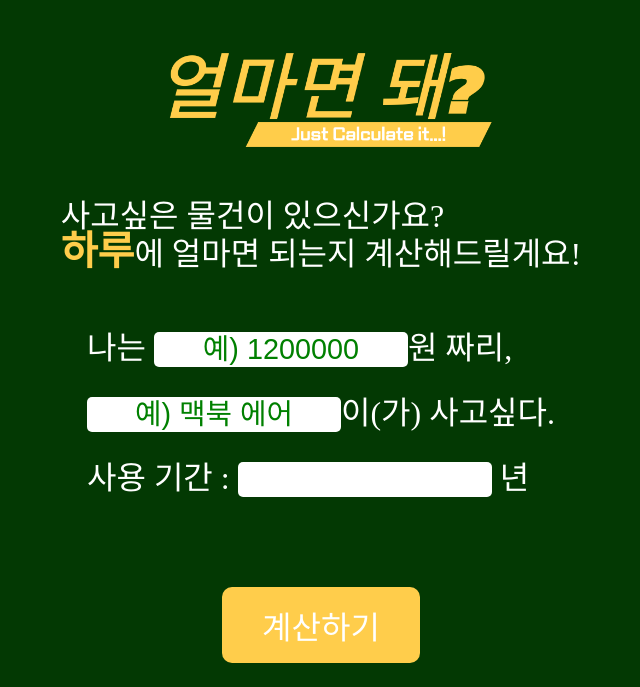
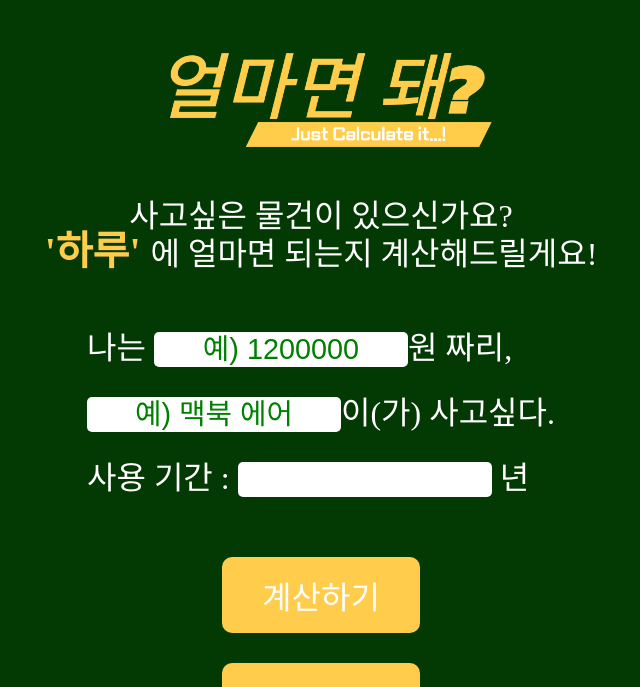
Before and after one commit to dyFlower/HowMuchForDay, a plain HTML site: page index.html in a window 1280 px wide. Shown: the top 687 px of the page, without its empty margins (319-959 px from the left). Drawn offline with Linux system fonts and the light colour scheme.

Commit message:
refactor : 버튼hover,margin 자잘한 스타일 수정

```diff
--- a/index.html
+++ b/index.html
@@ -18,7 +18,7 @@
         </h1>
         <!-- 타이틀 -->
         <!-- 가격과 물건 입력 -->
-        <p class="txt-intro">사고싶은 물건이 있으신가요? <br><strong>하루</strong>에 얼마면 되는지 계산해드릴게요!</p>
+        <p class="txt-intro">사고싶은 물건이 있으신가요? <br><strong>'하루' </strong>에 얼마면 되는지 계산해드릴게요!</p>
         <form class="cont-inp">
             <p class="txt-cost">나는 <input id="inp-cost" type="text" placeholder="예) 1200000" required>원 짜리, </p>
             <p class="txt-want"><input type="text" id="inp-want" placeholder="예) 맥북 에어" required>이(가) 사고싶다.</p>
--- a/src/css/style.css
+++ b/src/css/style.css
@@ -1,4 +1,6 @@
-body{background-color: rgb(3, 57, 3);}
+body {
+    background-color: rgb(3, 57, 3);
+}
 #app {
     display: flex;
     flex-direction: column;
@@ -7,13 +9,14 @@ body{background-color: rgb(3, 57, 3);}
 }
 
 .title {
-    width :350px;
+    width: 350px;
 }
-.title img{
+.title img {
     width: 100%;
 }
 .txt-intro {
     font-size: 2rem;
+    text-align: center;
 }
 .txt-intro strong {
     color: #ffcd4b;
@@ -37,13 +40,18 @@ body{background-color: rgb(3, 57, 3);}
     color: green;
 }
 .btn-calc {
-    margin-top: 90px;
+    margin-top: 60px;
     padding: 15px 40px;
     border-radius: 10px;
     border: none;
     background-color: #ffcd4b;
     color: white;
     font-size: 2rem;
+}
+
+.btn-calc:hover,
+.btn-share:hover {
+    background-color: #dba317;
 }
 
 .lovepepe {
```
